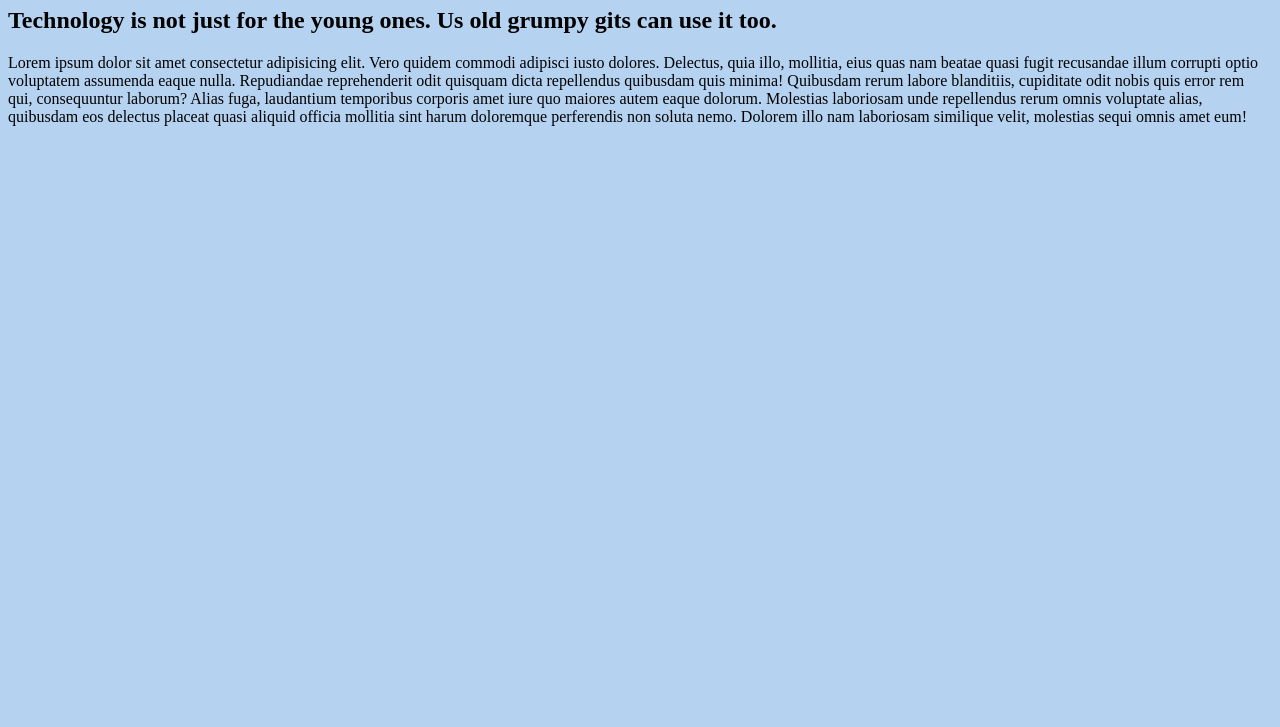
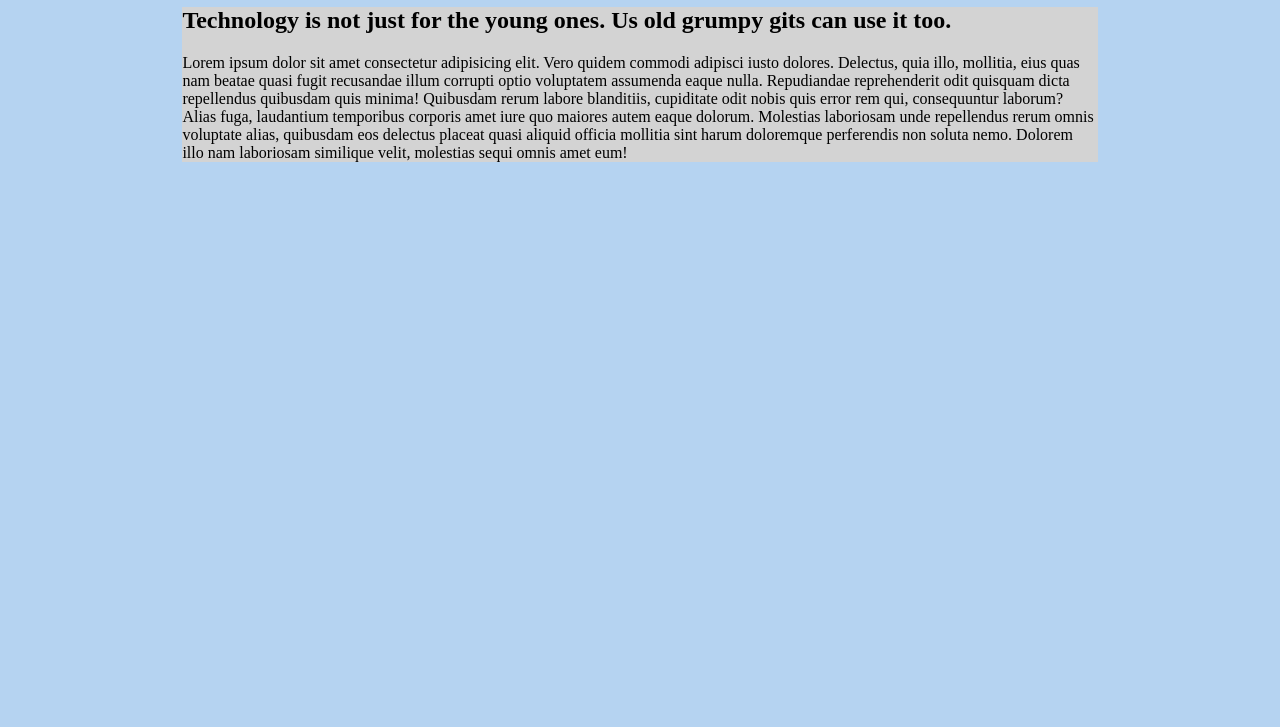
Before and after one commit to Mac20Q/Grumpygit, a website: page src/index.html in a window 1280 px wide. Shown: the part 73-800 px from the top of the page. Drawn offline with nearby package versions, Linux system fonts and the light colour scheme; files that its build step writes are made by us from their sources.

Commit message:
Really greyer

```diff
--- a/src/index.html
+++ b/src/index.html
@@ -10,14 +10,15 @@
   <body>
     <header>
       <h1>Hello You Really Grumpy Gits</h1>
+      <div class="container">
         <h2>
-        Technology is not just for the young ones. Us old grumpy gits can use it
-        too.
+          Technology is not just for the young ones. Us old grumpy gits can use
+          it too.
         </h2>
         <p>
           Lorem ipsum dolor sit amet consectetur adipisicing elit. Vero quidem
-        commodi adipisci iusto dolores. Delectus, quia illo, mollitia, eius quas
-        nam beatae quasi fugit recusandae illum corrupti optio voluptatem
+          commodi adipisci iusto dolores. Delectus, quia illo, mollitia, eius
+          quas nam beatae quasi fugit recusandae illum corrupti optio voluptatem
           assumenda eaque nulla. Repudiandae reprehenderit odit quisquam dicta
           repellendus quibusdam quis minima! Quibusdam rerum labore blanditiis,
           cupiditate odit nobis quis error rem qui, consequuntur laborum? Alias
@@ -27,6 +28,7 @@
           sint harum doloremque perferendis non soluta nemo. Dolorem illo nam
           laboriosam similique velit, molestias sequi omnis amet eum!
         </p>
+      </div>
     </header>
   </body>
 </html>
```
Lines whose indentation alone changed are shown as unchanged.
